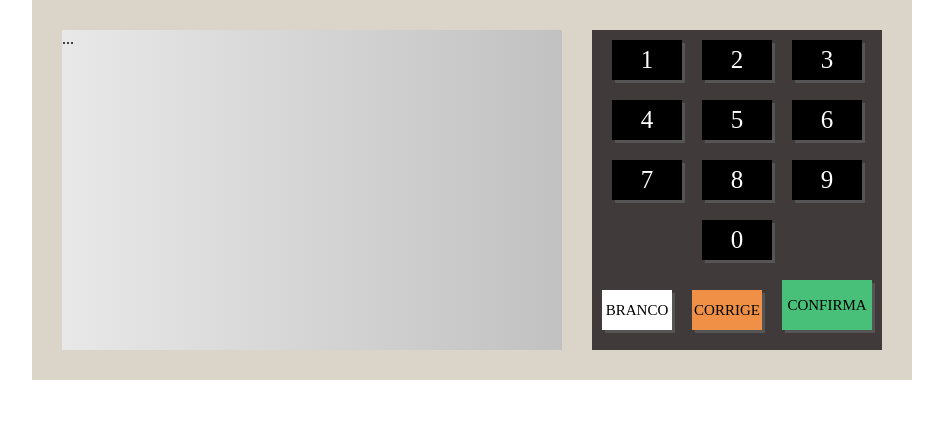
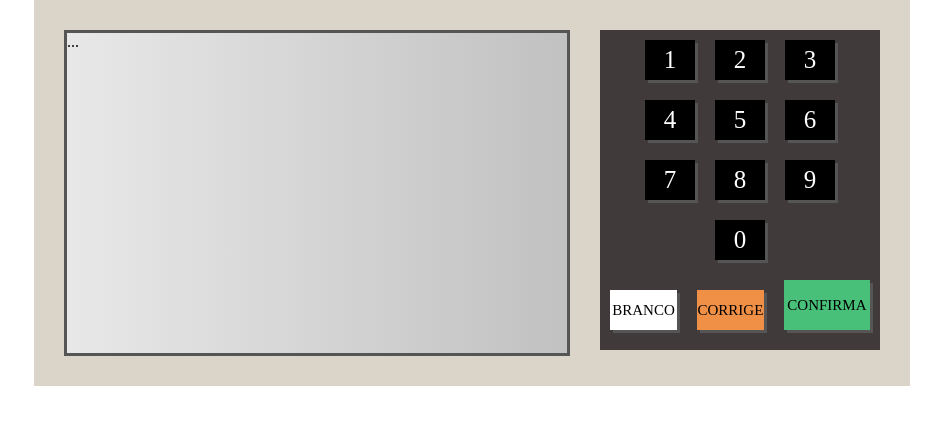
Before and after one commit to samuelmarques201/CloneUrnaEletronica, a plain HTML site: page CloneUrnaEletronica/index.html in a window 1280 px wide. Shown: the whole page, without its empty margins (168-1111 px from the left). Drawn offline with Linux system fonts and the light colour scheme.

Commit message:
atualização configurando teclado

```diff
--- a/CloneUrnaEletronica/style.css
+++ b/CloneUrnaEletronica/style.css
@@ -16,11 +16,16 @@ body {
     width: 500px;
     height: 320px;
     background: linear-gradient(to right, #E8E8E8, #C1C1C1);
+    border: 3px solid #555;
 }
 
 .teclado {
     margin-left: 30px;
+    width: 280px;
+    height: 320px;
     background-color: #403A3A;
+    align-items: flex-end;
+
 }
 
 .teclado--linha {
@@ -29,7 +34,7 @@ body {
     align-items: flex-end;
 }
 .teclado--botao {
-    width: 70px;
+    width: 50px;
     height: 40px;
     background-color: #000;
     color: #fff;
@@ -45,11 +50,15 @@ body {
     background-color: #FFF;
     color: #000;
     font-size: 15px;
+    width: 70px;
+    height: 40px;
 }
 .botao--corrige {
     background-color: #F09046;
     color: #000;
     font-size: 15px;
+    width: 70px;
+    height: 40px;
 }
 .botao--confirma {
     background-color: #48c079;
```
